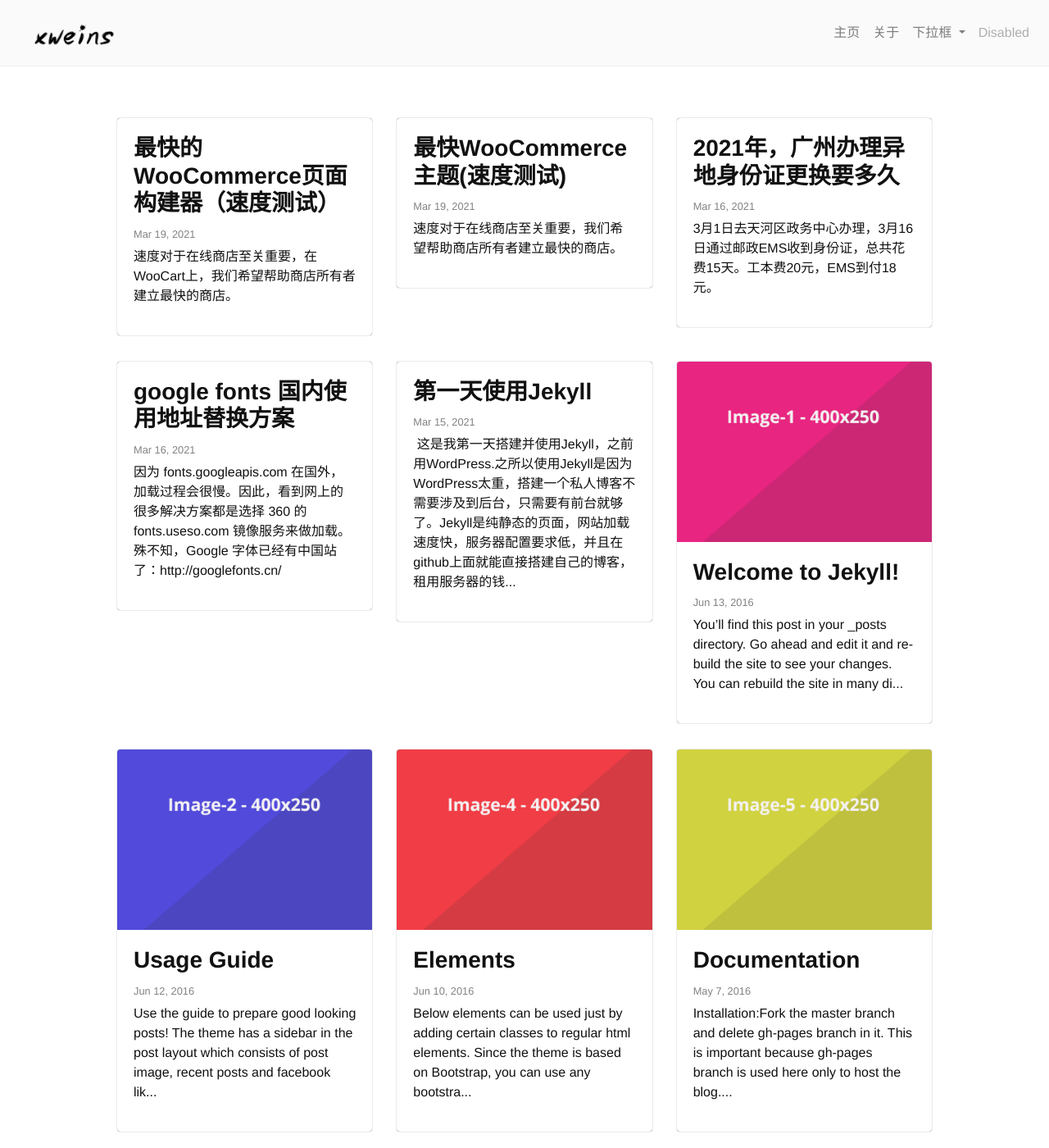
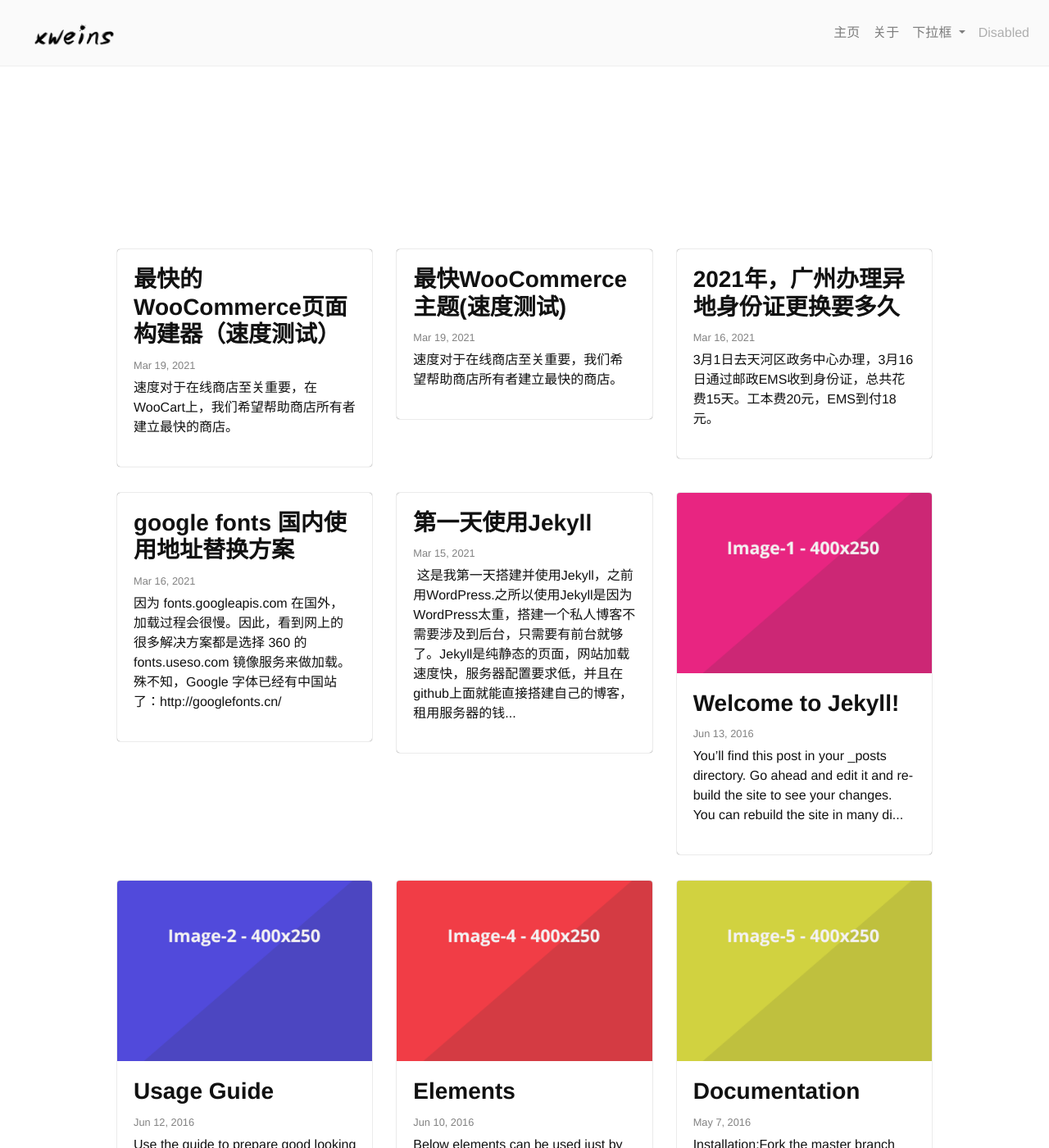
Before and after one commit to xlostpath/xlostway.github.io, a Jekyll site: the page built from index.html, in a window 1280 px wide and 1400 px high. Shown: the whole window at 82% size. Built offline with Jekyll 4.4.1, drawn with Linux system fonts in a browser that asks for light colours; some web fonts are replaced; the list of posts is cut into pages by our own code.

Commit message:
set post top-padding

```diff
--- a/_sass/_layout.scss
+++ b/_sass/_layout.scss
@@ -30,7 +30,7 @@ body {
 }
 /* 自定义文章正文与顶部边距 */
 .wrapper {
-    padding-top: 2rem !important;
+    padding-top: 12rem !important;
 }
 
 /* 自定义文章正文的宽度 */
```
